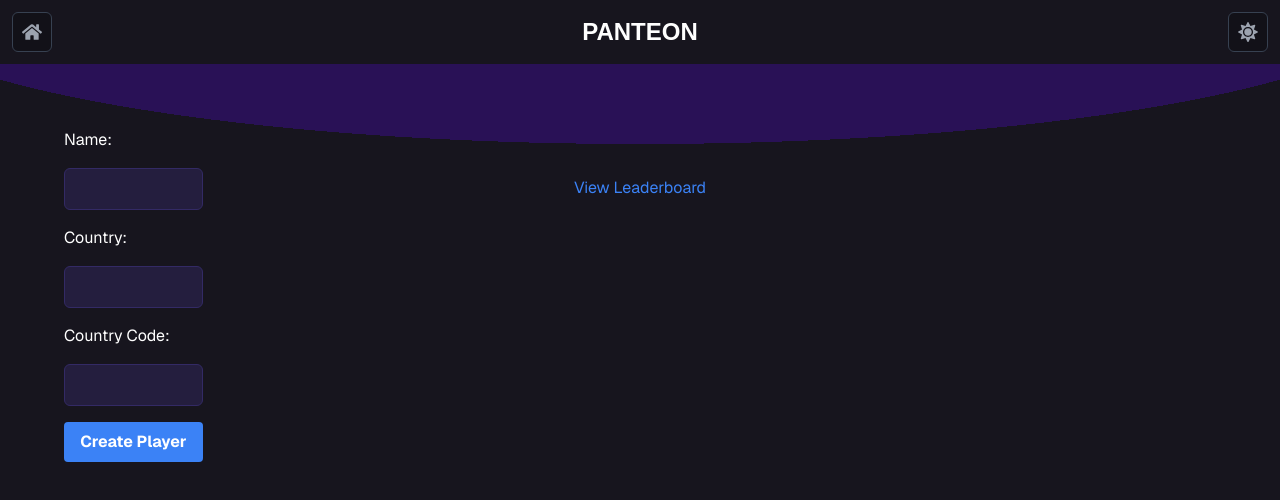
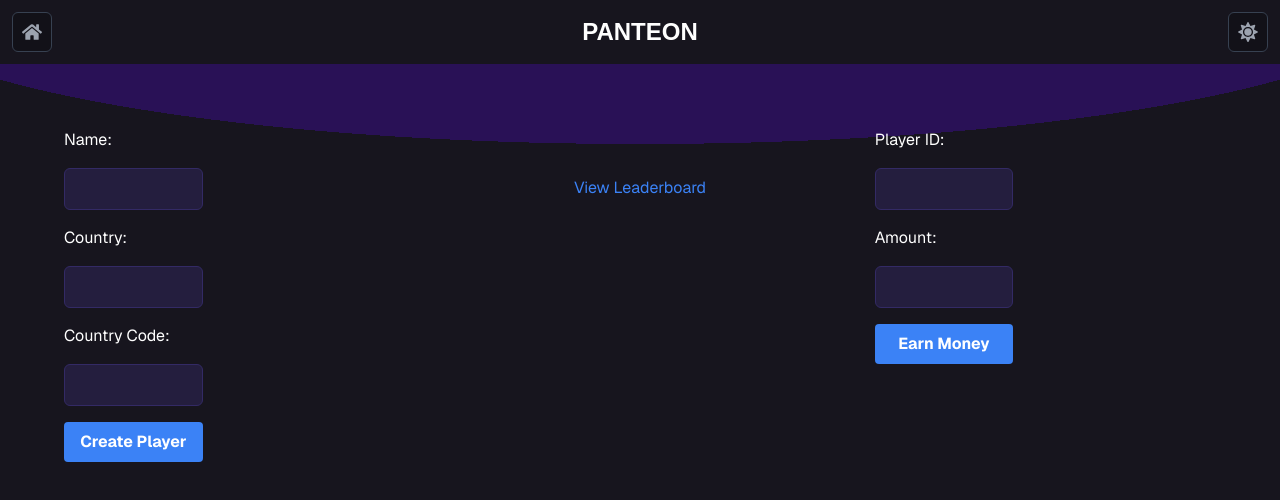
Before and after one commit to palkim/game-leaderboard-ui, a Next.js app: page / in a window 1280 px wide. Shown: the top 500 px of the page. Built offline with nearby package versions, Linux system fonts and the light colour scheme.

Commit message:
add earnings form

```diff
--- a/app/page.tsx
+++ b/app/page.tsx
@@ -32,6 +32,35 @@ export default function Home() {
       return;
     }
     toast.success(`Player created successfully: ${name}`);
+  };
+
+  const handleSubmitEarn = async (event: React.FormEvent<HTMLFormElement>) => {
+    event.preventDefault();
+    const formData = new FormData(event.target as HTMLFormElement);
+    const playerId = formData.get("playerId") as string;
+    const amount = formData.get("amount") as string;
+    const apiUrl = process.env.NEXT_PUBLIC_API_URL;
+    if (!apiUrl) {
+      console.error("API URL is not defined");
+      toast.error("API URL is not defined");
+      return;
+    }
+    const response = await fetch(`${apiUrl}/leaderboard/earn`, {
+      method: "POST",
+      headers: {
+        "Content-Type": "application/json",
+      },
+      body: JSON.stringify({
+        playerId,
+        amount,
+      }),
+    });
+    if (!response.ok) {
+      const errorData = await response.json();
+      toast.error(errorData.error);
+      return;
+    }
+    toast.success(`Player with ID ${playerId} earned ${amount} money`);
   };
 
   return (
@@ -79,7 +108,33 @@ export default function Home() {
             View Leaderboard
           </a>
         </div>
-        <div className="flex-1 items-center justify-center h-full"></div>
+        <div className="flex-1 items-center justify-center h-full">
+          <form onSubmit={handleSubmitEarn} className="flex flex-col gap-4 w-1/2 p-8">
+            <label htmlFor="playerId" className="text-white">
+              Player ID:
+            </label>
+            <input
+              type="text"
+              id="playerId"
+              name="playerId"
+              required
+              className="bg-[#241e3e] border border-[#332a65] rounded-md text-white p-2"
+            />
+            <label htmlFor="amount" className="text-white">
+              Amount:
+            </label>
+            <input
+              type="number"
+              id="amount"
+              name="amount"
+              required
+              className="bg-[#241e3e] border border-[#332a65] rounded-md text-white p-2"
+            />
+            <button type="submit" className="bg-blue-500 hover:bg-blue-700 text-white font-bold py-2 px-4 rounded">
+              Earn Money
+            </button>
+          </form>
+        </div>
       </main>
     </div>
   );
```
